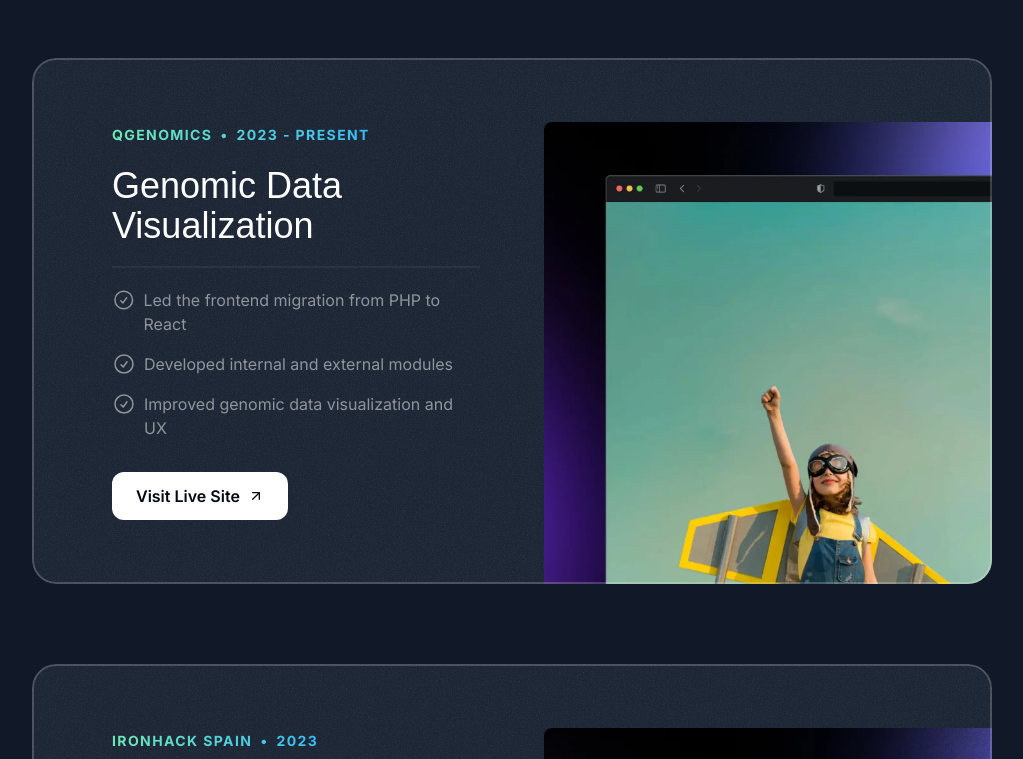
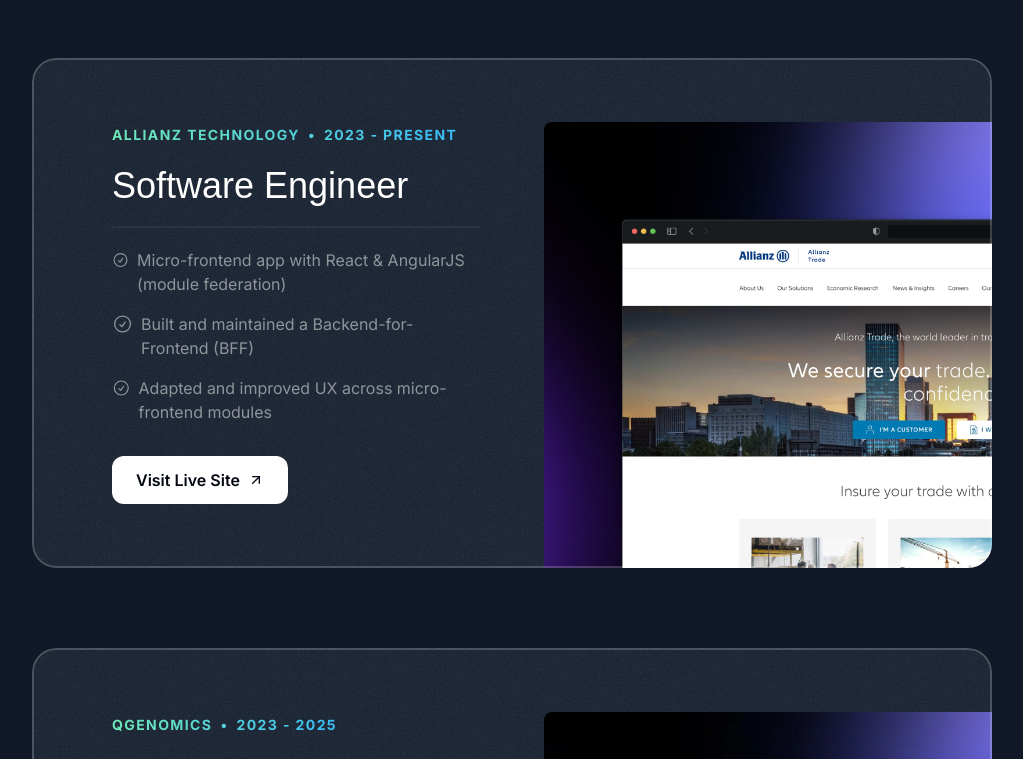
Before and after one commit to admartinbarcelo/portfolio-2025, a Next.js app: page / in a window 1280 px wide. Shown: the part 1180-1939 px from the top of the page, without its empty margins (128-1151 px from the left). Built offline with nearby package versions, Linux system fonts and the light colour scheme; a web font is replaced by a local one.

Commit message:
add Project7

```diff
--- a/src/sections/Projects.tsx
+++ b/src/sections/Projects.tsx
@@ -7,6 +7,7 @@
 import Project4 from "@/assets/images/project-4.webp";
 import Project5 from "@/assets/images/project-5.webp";
 import Project6 from "@/assets/images/project-6.webp";
+import Project7 from "@/assets/images/project-7.png"
 
 import CheckCircleIcon from "@/assets/icons/check-circle.svg";
 import ArrowUpRightIcon from "@/assets/icons/arrow-up-right.svg";
@@ -14,9 +15,21 @@
 import { useState } from "react";
 
 const portfolioProjects = [
+   {
+    company: "Allianz Technology",
+    year: "2023 - Present",
+    title: "Software Engineer",
+    results: [
+      { title: "Micro-frontend app with React & AngularJS (module federation)" },
+      { title: "Built and maintained a Backend-for-Frontend (BFF)" },
+      { title: "Adapted and improved UX across micro-frontend modules" },
+    ],
+    link: "https://www.allianz-trade.com/en_global.html",
+    image: Project7,
+  },
   {
     company: "QGENOMICS",
-    year: "2023 - Present",
+    year: "2023 - 2025",
     title: "Genomic Data Visualization",
     results: [
       { title: "Led the frontend migration from PHP to React" },
```
Also changed, not shown: src/assets/images/project-7.png (added).
